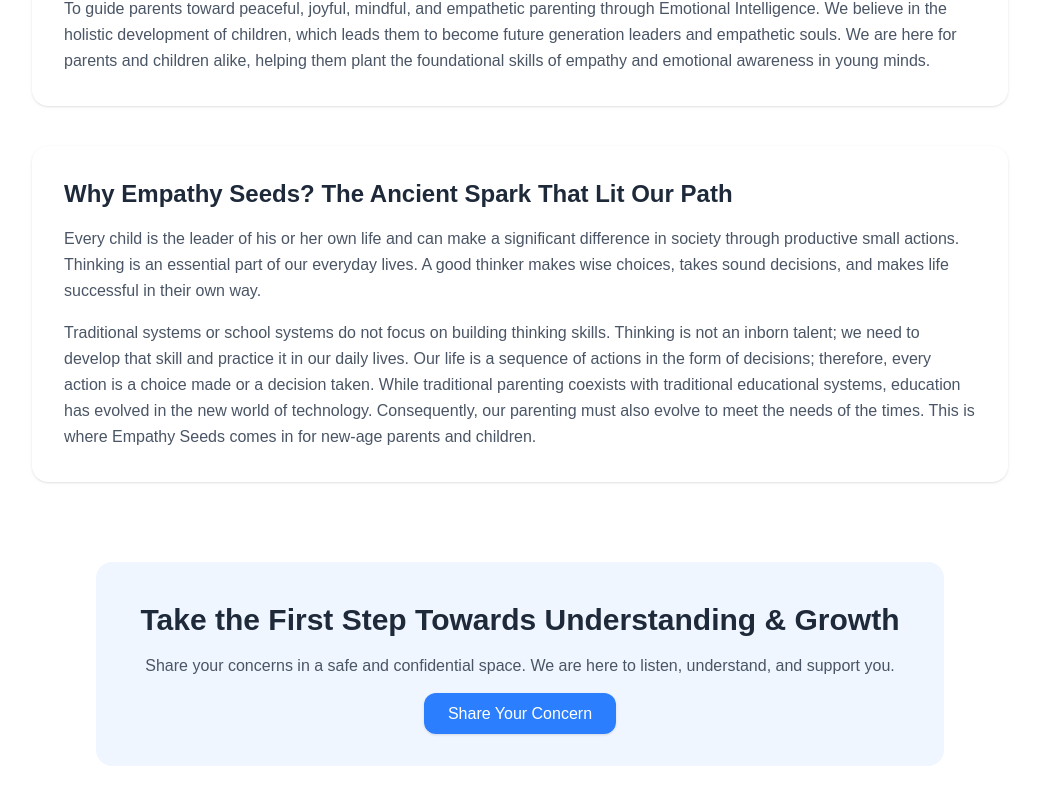
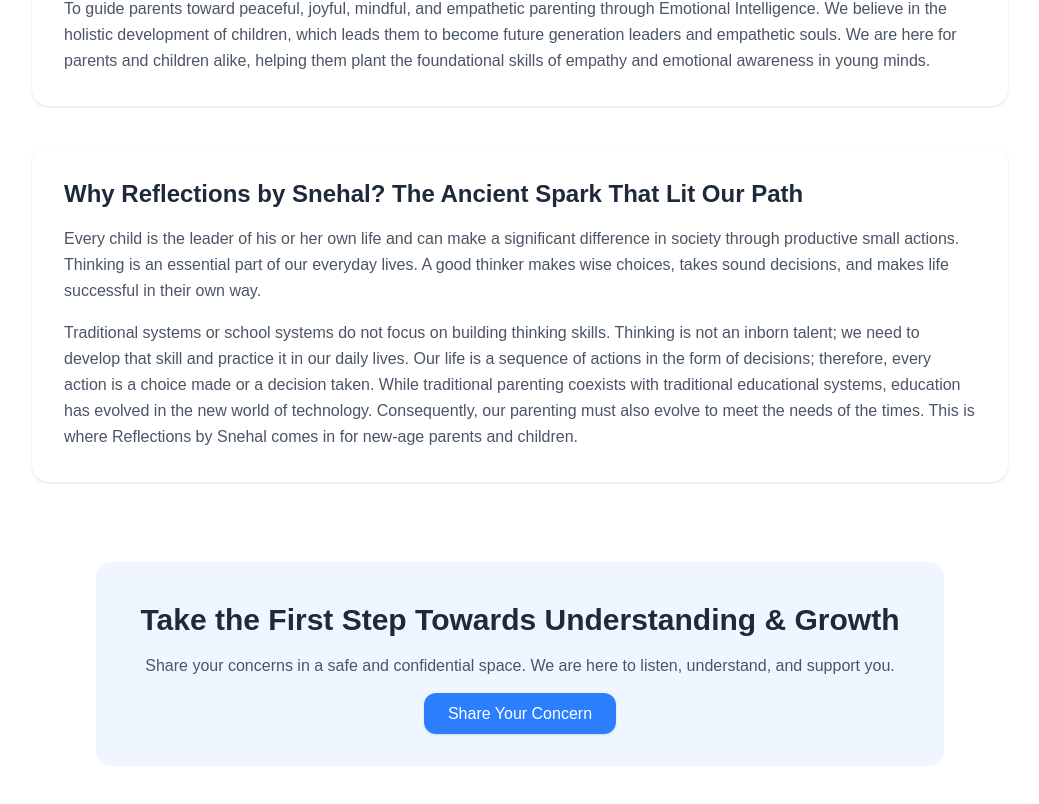
Before and after one commit to empathyseeds/empathy-seeds, a Next.js app: page / in a window 1280 px wide. Shown: the part 1640-2444 px from the top of the page, without its empty margins (120-1159 px from the left). Built offline with nearby package versions, Linux system fonts and the light colour scheme.

Commit message:
Update displayed brand name

```diff
--- a/app/page.tsx
+++ b/app/page.tsx
@@ -143,7 +143,7 @@
 
     <div className="bg-white p-6 md:p-8 rounded-2xl shadow-sm">
       <h3 className="text-xl md:text-2xl font-semibold text-gray-800">
-        Why Empathy Seeds? The Ancient Spark That Lit Our Path
+        Why Reflections by Snehal? The Ancient Spark That Lit Our Path
       </h3>
 
       <p className="mt-4 text-gray-600 leading-relaxed">
@@ -158,7 +158,7 @@
         actions in the form of decisions; therefore, every action is a choice made or a decision taken. While
         traditional parenting coexists with traditional educational systems, education has evolved in the new
         world of technology. Consequently, our parenting must also evolve to meet the needs of the times. This is
-        where Empathy Seeds comes in for new-age parents and children.
+        where Reflections by Snehal comes in for new-age parents and children.
       </p>
     </div>
   </section>
```
